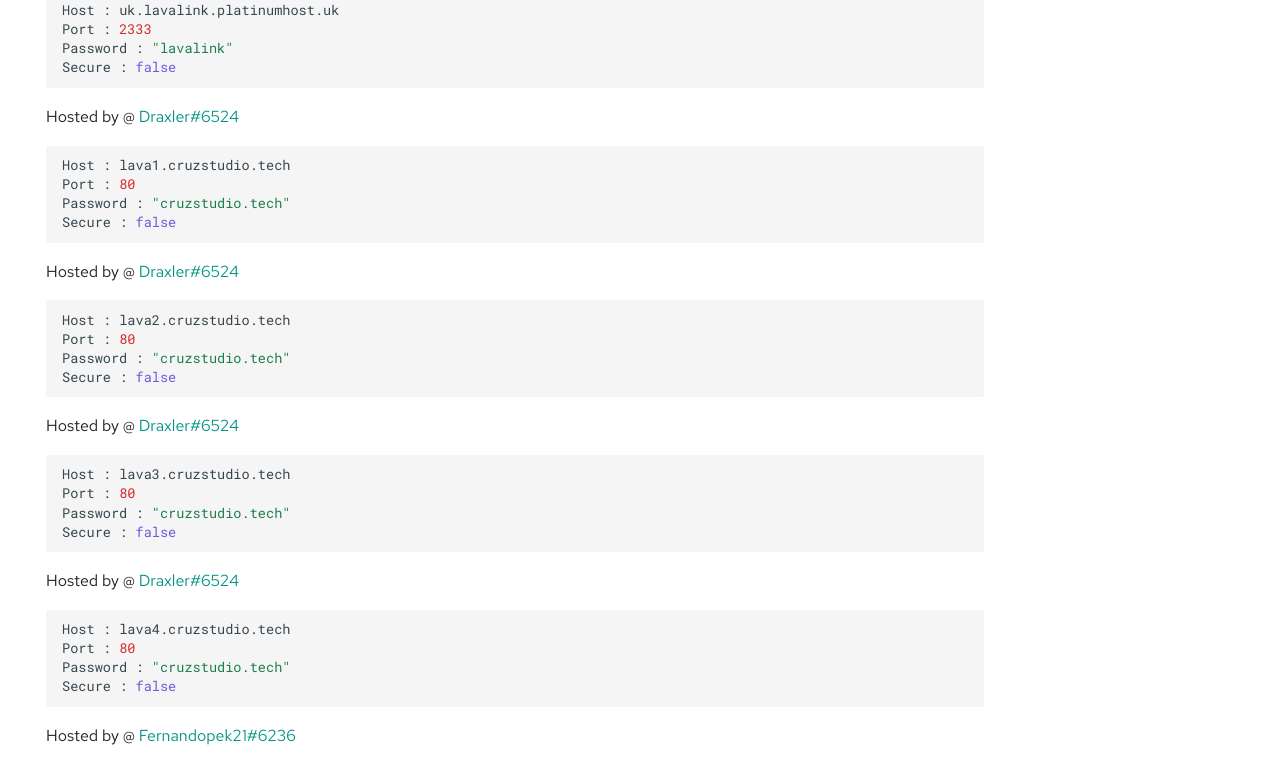
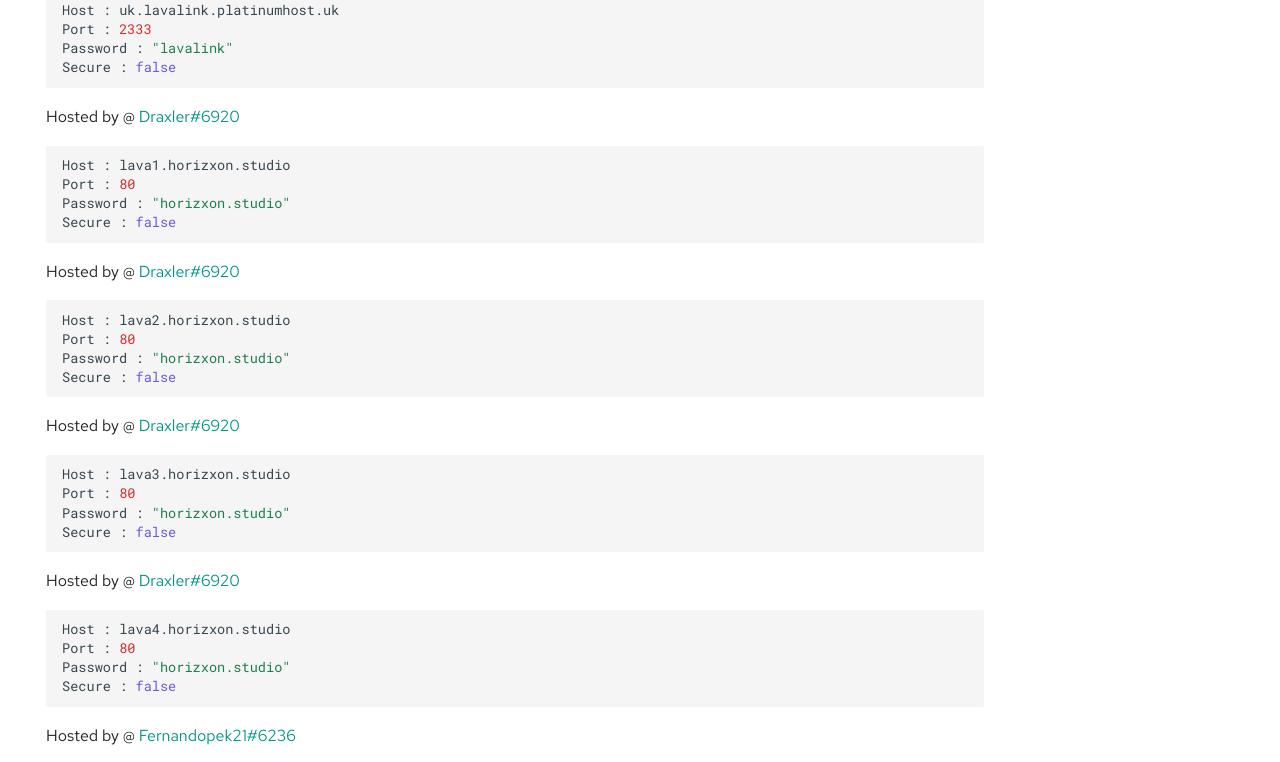
Before and after one commit to DarrenOfficial/lavalink-list, an MkDocs documentation site: the page built from docs/NoSSL/lavalink-without-ssl.md, in a window 1280 px wide and 1400 px high, scrolled down 898 px. Shown: the part 154-916 px from the top of the window. Built offline with MkDocs 1.6.1 and Material for MkDocs 9.7.7, drawn with Linux system fonts in a browser that asks for light colours; comment, search, counter and statistics services are not loaded.

Commit message:
Swtiched domain! (#211)
* Update lavalink-without-ssl.md

* Update lavalink-without-ssl.md

````diff
--- a/docs/NoSSL/lavalink-without-ssl.md
+++ b/docs/NoSSL/lavalink-without-ssl.md
@@ -53,35 +53,35 @@ Password : "lavalink"
 Secure : false
 ```
 
-Hosted by @ [Draxler#6524](https://cruzstudio.tech/)
+Hosted by @ [Draxler#6920](https://horizxon.studio/)
 ```bash
-Host : lava1.cruzstudio.tech
+Host : lava1.horizxon.studio
 Port : 80
-Password : "cruzstudio.tech"
+Password : "horizxon.studio"
 Secure : false
 ```
 
-Hosted by @ [Draxler#6524](https://cruzstudio.tech/)
+Hosted by @ [Draxler#6920](https://horizxon.studio/)
 ```bash
-Host : lava2.cruzstudio.tech
+Host : lava2.horizxon.studio
 Port : 80
-Password : "cruzstudio.tech"
+Password : "horizxon.studio"
 Secure : false
 ```
 
-Hosted by @ [Draxler#6524](https://cruzstudio.tech/)
+Hosted by @ [Draxler#6920](https://horizxon.studio/)
 ```bash
-Host : lava3.cruzstudio.tech
+Host : lava3.horizxon.studio
 Port : 80
-Password : "cruzstudio.tech"
+Password : "horizxon.studio"
 Secure : false
 ```
 
-Hosted by @ [Draxler#6524](https://cruzstudio.tech/)
+Hosted by @ [Draxler#6920](https://horizxon.studio/)
 ```bash
-Host : lava4.cruzstudio.tech
+Host : lava4.horizxon.studio
 Port : 80
-Password : "cruzstudio.tech"
+Password : "horizxon.studio"
 Secure : false
 ```
 
````
